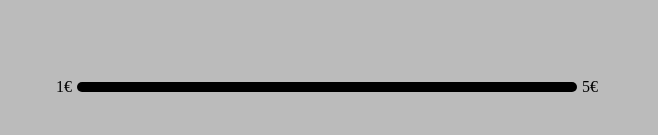
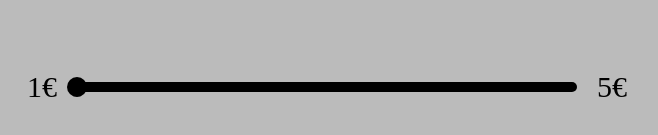
Before and after one commit to sguemar/range-component, a Next.js app: page / in a window 1280 px wide. Shown: the part 413-548 px from the top of the page, without its empty margins (313-971 px from the left). Built offline with nearby package versions, Linux system fonts and the light colour scheme.

Commit message:
style: position the min bullet

```diff
--- a/app/ui/range.module.css
+++ b/app/ui/range.module.css
@@ -4,16 +4,29 @@
 }
 
 .minValue {
-  margin-right: 5px;
+  margin-right: 20px;
+  font-size: 30px;
+}
+
+.minBullet {
+  background-color: black;
+  border-radius: 10px;
+  height: 20px;
+  position: absolute;
+  width: 20px;
+  top: -5px;
+  transform: translateX(-50%);
 }
 
 .rangeLine {
-  width: 500px;
-  height: 10px;
   background-color: black;
   border-radius: 5px;
+  height: 10px;
+  position: relative;
+  width: 500px;
 }
 
 .maxValue {
-  margin-left: 5px;
+  margin-left: 20px;
+  font-size: 30px;
 }
--- a/app/ui/range.tsx
+++ b/app/ui/range.tsx
@@ -7,7 +7,13 @@ export const Range = (props: RangeProps) => {
     <div className={styles.rangeContainer} data-testid="range-container">
       <label className={styles.minValue}>{props.min}€</label>
       <div className={styles.rangeLine}>
-        <div data-testid="min-bullet"></div>
+        <div
+          data-testid="min-bullet"
+          style={{
+            left: '0%',
+          }}
+          className={styles.minBullet}
+        ></div>
       </div>
       <label className={styles.maxValue}>{props.max}€</label>
     </div>
```
